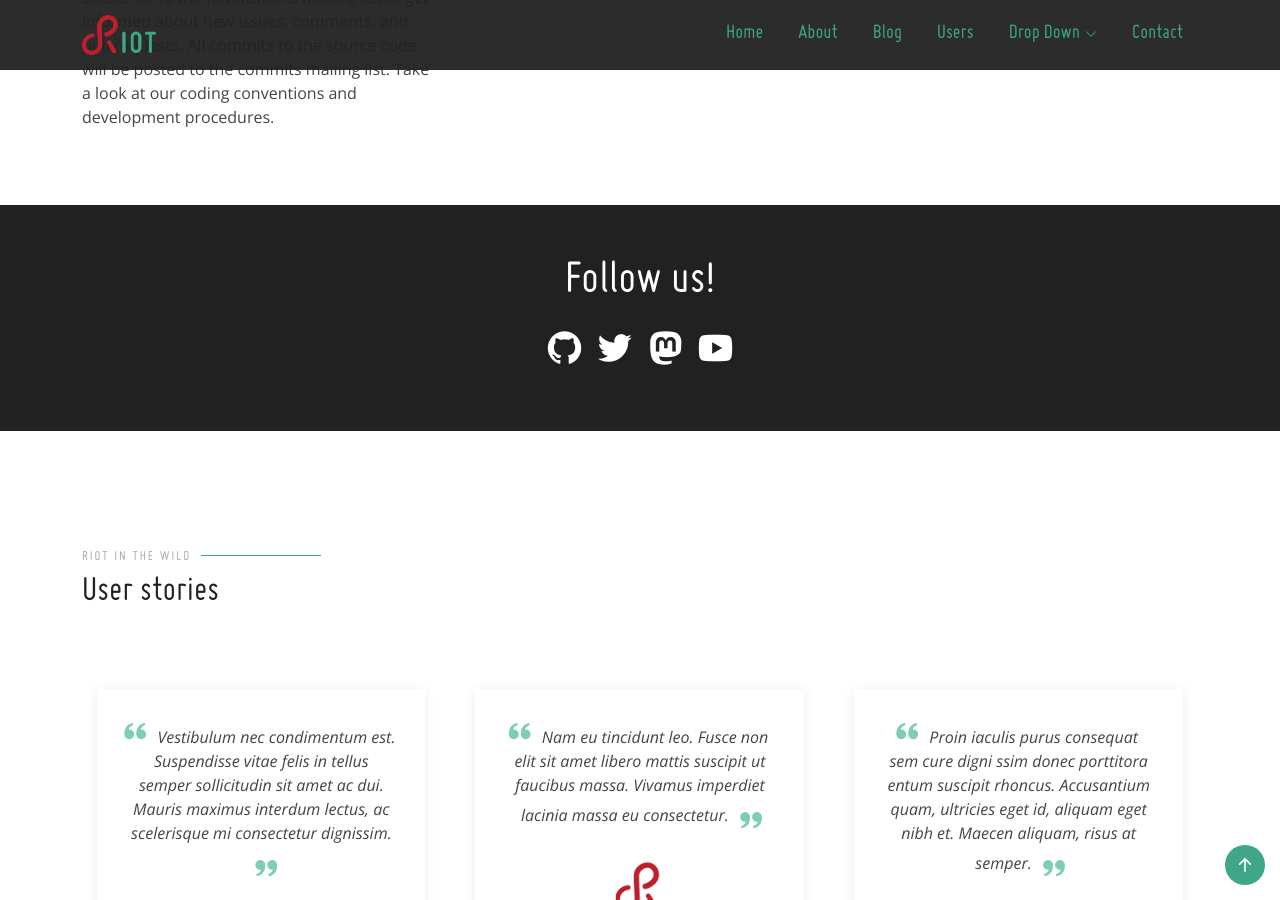
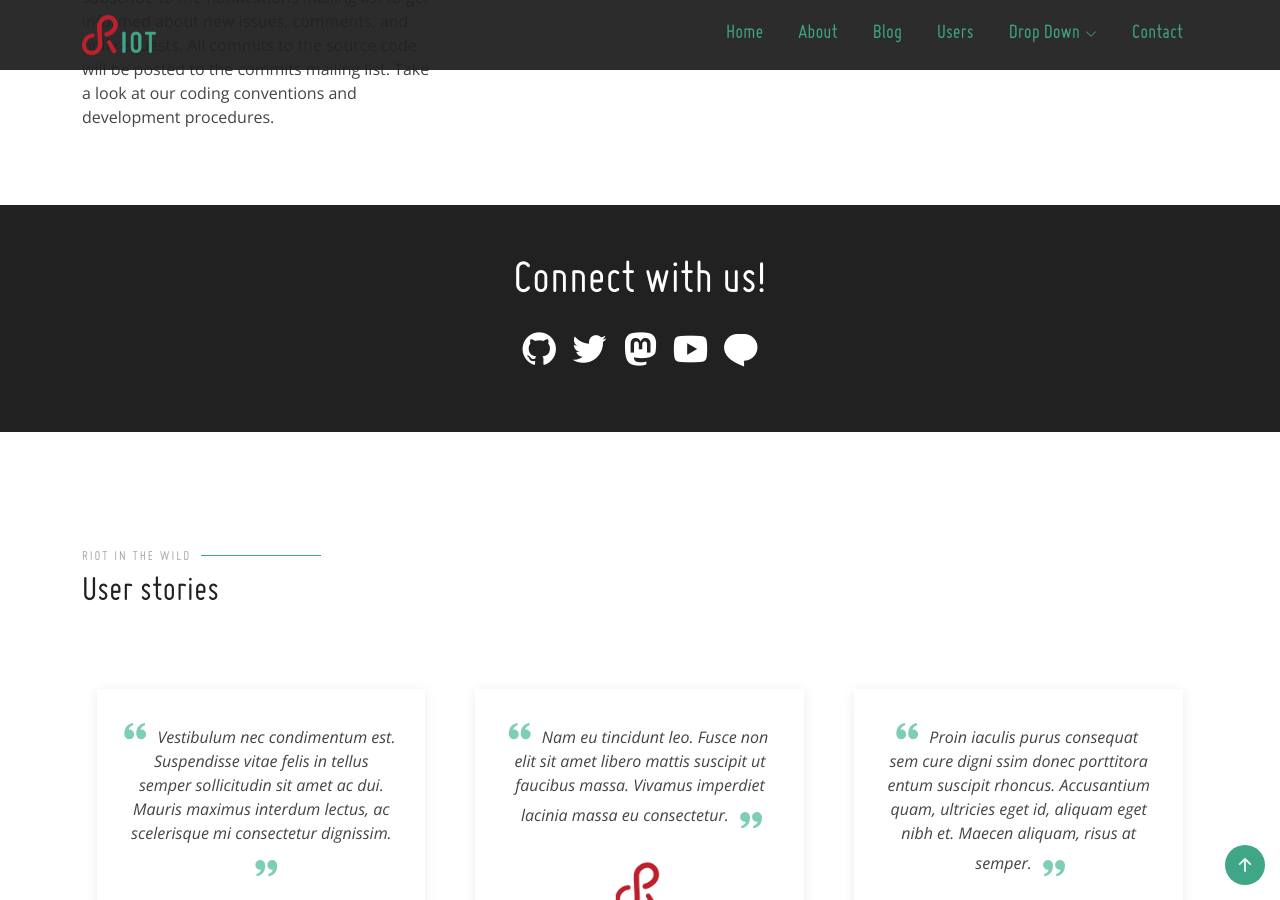
Before and after one commit to RIOT-OS/riot-os.org, a Jekyll site: the page built from index.html, in a window 1280 px wide and 900 px high, scrolled down 3120 px. Built offline with Jekyll 4.4.1, drawn with Linux system fonts in a browser that asks for light colours; nearby versions of some CDN libraries; some web fonts are replaced.

Commit message:
index: add link to forum

```diff
--- a/index.html
+++ b/index.html
@@ -258,13 +258,14 @@ main: true
         <div class="container">
           <div class="row">
             <div class="col text-center">
-              <h2 class="ft-miso display-5">Follow us!</h2>
+              <h2 class="ft-miso display-5">Connect with us!</h2>
               <div class="row">
                 <div class="col text-center fs-1">
                   <a href="https://github.com/RIOT-OS/RIOT" class="text-white"><i class="ri-github-fill"></i></a>
                   <a href="https://twitter.com/RIOT_OS" class="text-white"><i class="ri-twitter-fill"></i></a>
                   <a href="https://fosstodon.org/@riot" class="text-white"><i class="ri-mastodon-fill"></i></a>
                   <a href="https://www.youtube.com/channel/UCmcXy2qyoQfq7ByoxtFSOjg" class="text-white"><i class="ri-youtube-fill"></i></a>
+                  <a href="https://forum.riot-os.org" class="text-white"><i class="ri-chat-1-fill"></i></a>
                 </div>
               </div>
             </div>
```
